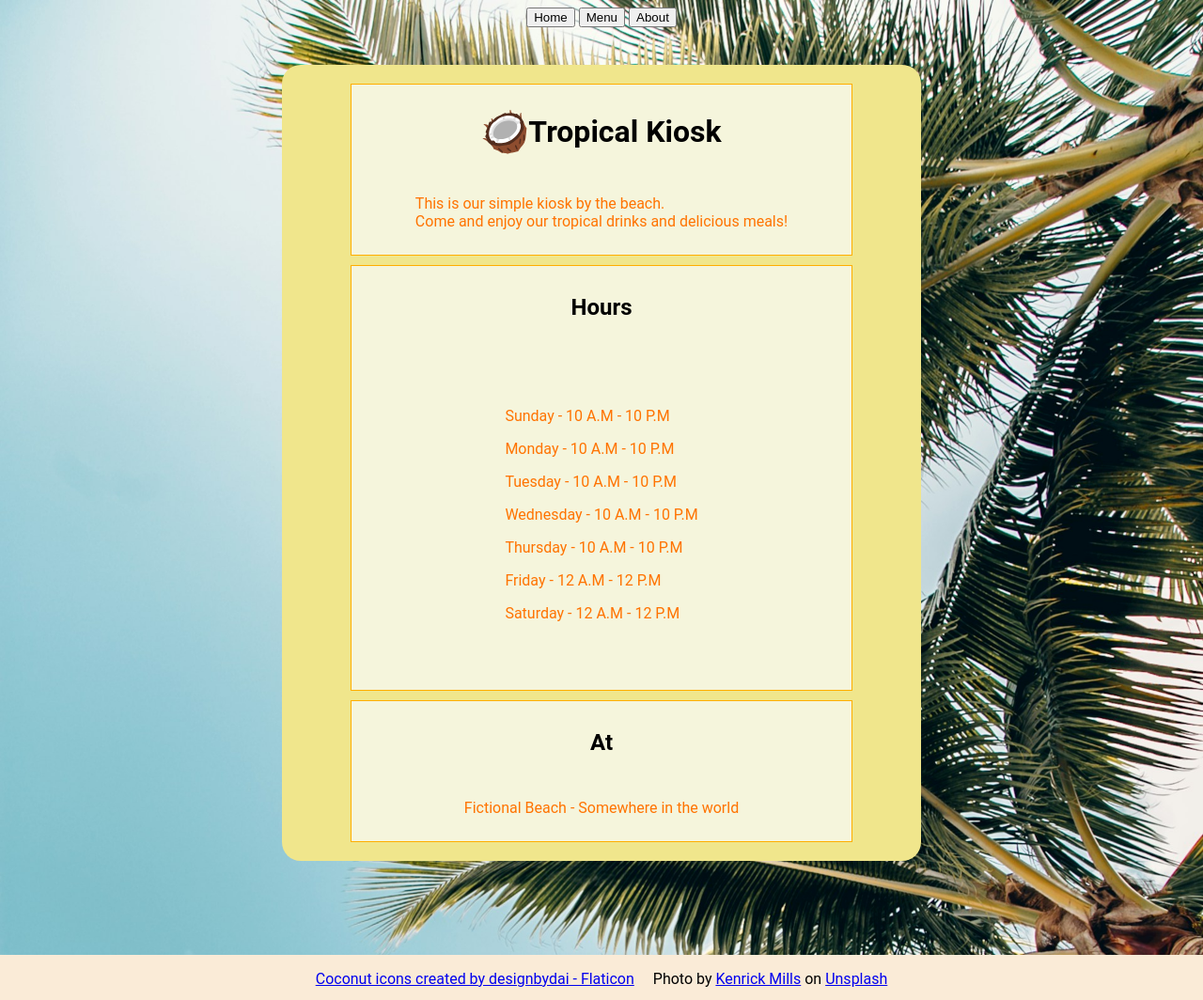
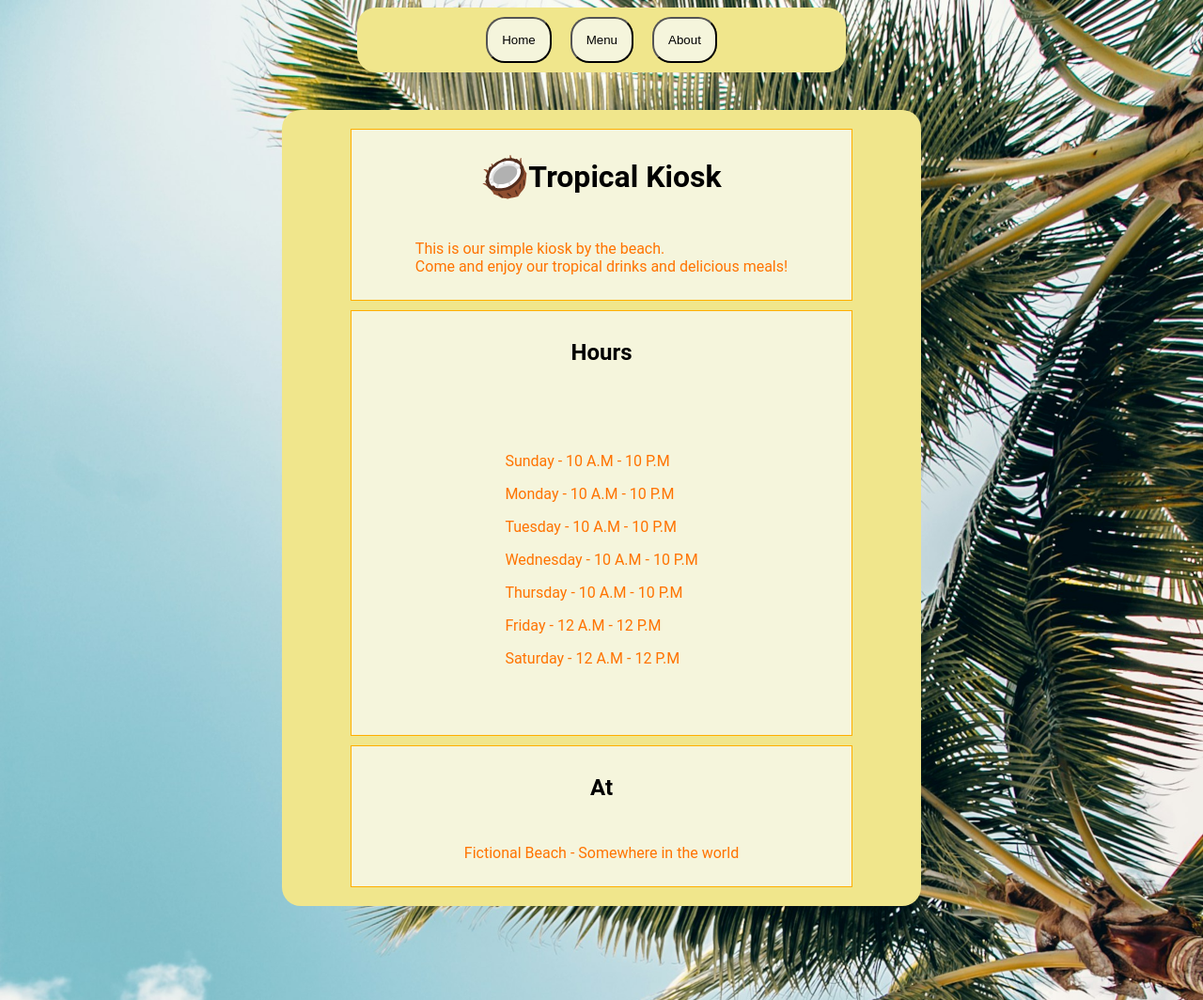
Before and after one commit to AndreiFlau/Project---Restaurant-Page, a website built with webpack: page src/index.html in a window 1280 px wide. Shown: the top 1064 px of the page at 94% size. Built offline with nearby package versions, Linux system fonts and the light colour scheme.

Commit message:
A few improvements to the button and nav

```diff
--- a/src/styles.css
+++ b/src/styles.css
@@ -24,6 +24,21 @@ body {
     height: 50px;
 }
 
+nav {
+    background-color: khaki;
+    border-radius: 20px;
+    padding: 10px;
+    width: 500px;
+    display: flex;
+    justify-content: center;
+    gap: 20px;
+}
+
+button {
+    padding: 15px;
+    background-color: beige;
+    border-radius: 20px;
+}
 
 div#content {
     min-width: 50vw;
```
